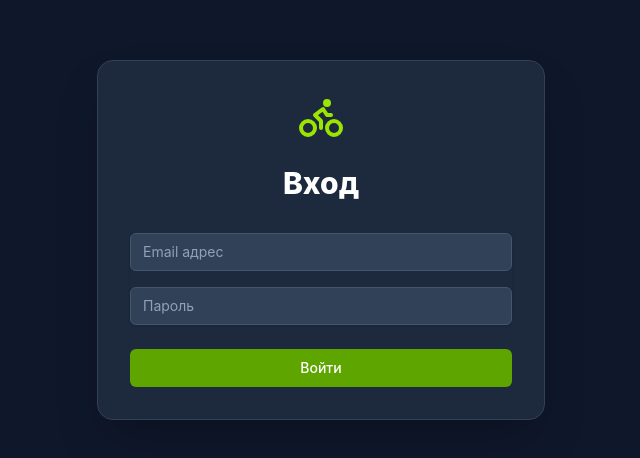
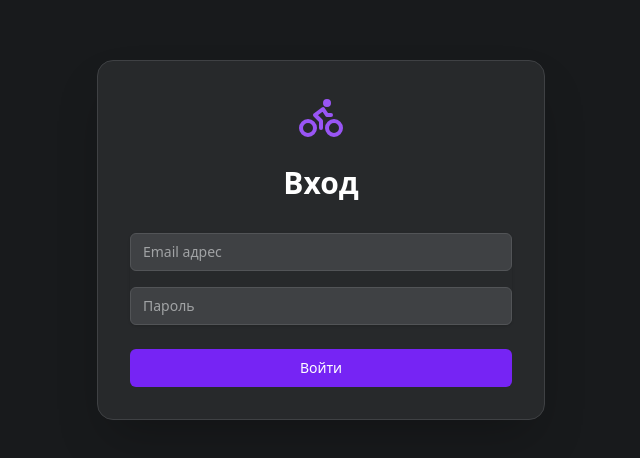
Before and after one commit to mushsup/rent, a React (Vite) app: page /#/admin/login in a window 1280 px wide. Shown: the part 160-618 px from the top of the page, without its empty margins (319-959 px from the left). Built offline with nearby package versions, Linux system fonts and the light colour scheme; no server answers.

Commit message:
style: match OpenRouter design tokens

```diff
--- a/src/App.tsx
+++ b/src/App.tsx
@@ -16,10 +16,10 @@ function App() {
     <>
       <Toaster position="top-right" toastOptions={{
         style: {
-          background: '#0f172a',
+          background: '#03080a',
           color: '#fff',
-          border: '1px solid #334155',
-          borderRadius: '10px',
+          border: '1px solid #fcfcfe14',
+          borderRadius: '6px',
         },
       }} />
       <Suspense fallback={<div className="min-h-screen bg-slate-100 dark:bg-slate-950 flex items-center justify-center text-slate-950 dark:text-white">Загрузка...</div>}>
--- a/src/index.css
+++ b/src/index.css
@@ -5,29 +5,86 @@
 @layer base {
   :root {
     color-scheme: light;
-    font-family: Inter, ui-sans-serif, system-ui, -apple-system, BlinkMacSystemFont, "Segoe UI", sans-serif;
+    font-family: "Plus Jakarta Sans", ui-sans-serif, system-ui, -apple-system, BlinkMacSystemFont, "Segoe UI", sans-serif;
     font-synthesis: none;
     text-rendering: optimizeLegibility;
+
+    /* OpenRouter-inspired design tokens: ink/cloud/grape. */
+    --or-ink: #03080a;
+    --or-cloud: #fcfcfe;
+    --or-grape: #7624f4;
+    --or-volt: #c8ff00;
+    --or-primary: var(--or-grape);
+
+    --color-slate-50: #fcfcfe;
+    --color-slate-100: #f4f4f5;
+    --color-slate-200: #e0e1e2;
+    --color-slate-300: #d1d3d5;
+    --color-slate-400: #a1a3a5;
+    --color-slate-500: #717376;
+    --color-slate-600: #525457;
+    --color-slate-700: #3f4144;
+    --color-slate-800: #27292b;
+    --color-slate-900: #181a1c;
+    --color-slate-950: #03080a;
+
+    --color-lime-50: #f8f2ff;
+    --color-lime-100: #f1e7ff;
+    --color-lime-200: #e5d1ff;
+    --color-lime-300: #bd8cff;
+    --color-lime-400: #9955f5;
+    --color-lime-500: #7624f4;
+    --color-lime-600: #7624f4;
+    --color-lime-700: #6419d7;
+    --color-lime-800: #4f14aa;
+    --color-lime-900: #7624f4;
+    --color-lime-950: #4f14aa;
   }
 
   .dark {
     color-scheme: dark;
+    --or-primary: var(--or-volt);
+
+    --color-slate-50: #fcfcfe;
+    --color-slate-100: #fcfcfe;
+    --color-slate-200: #d4d4d5;
+    --color-slate-300: #b0b0b1;
+    --color-slate-400: #8d8e90;
+    --color-slate-500: #696a6c;
+    --color-slate-600: #505153;
+    --color-slate-700: #353739;
+    --color-slate-800: #252628;
+    --color-slate-900: #0b0e0f;
+    --color-slate-950: #03080a;
+
+    --color-lime-50: #f4ffd1;
+    --color-lime-100: #eaff9b;
+    --color-lime-200: #dfff66;
+    --color-lime-300: #c8ff00;
+    --color-lime-400: #c8ff00;
+    --color-lime-500: #c8ff00;
+    --color-lime-600: #c8ff00;
+    --color-lime-700: #a6d600;
+    --color-lime-800: #7fa300;
+    --color-lime-900: #c8ff00;
+    --color-lime-950: #7fa300;
   }
 
   body {
     @apply bg-slate-100 text-slate-950 dark:bg-slate-950 dark:text-slate-100 transition-colors;
     min-width: 320px;
+    font-weight: 450;
     -webkit-font-smoothing: antialiased;
   }
 
   ::selection {
-    background: #d9f99d;
-    color: #1a2e05;
+    background: #e5d1ff;
+    color: #03080a;
   }
 
   .dark ::selection {
-    background: #365314;
-    color: #f7fee7;
+    background: #c8ff00;
+    color: #03080a;
   }
 
   * {
--- a/src/pages/admin/AdminPayments.tsx
+++ b/src/pages/admin/AdminPayments.tsx
@@ -210,15 +210,15 @@ export default function AdminPayments() {
                                     <AreaChart data={totalGraphData} margin={{ top: 10, right: 20, left: 0, bottom: 0 }}>
                                         <defs>
                                             <linearGradient id="colorTotalGraph" x1="0" y1="0" x2="0" y2="1">
-                                                <stop offset="5%" stopColor="#bef264" stopOpacity={0.2} />
-                                                <stop offset="95%" stopColor="#bef264" stopOpacity={0} />
+                                                <stop offset="5%" stopColor="var(--or-primary)" stopOpacity={0.2} />
+                                                <stop offset="95%" stopColor="var(--or-primary)" stopOpacity={0} />
                                             </linearGradient>
                                         </defs>
                                         <CartesianGrid strokeDasharray="3 3" stroke="#e2e8f0" className="dark:stroke-slate-800" vertical={false} />
                                         <XAxis dataKey="label" stroke="#94a3b8" fontSize={12} tickLine={false} axisLine={false} tickMargin={15} minTickGap={20} />
                                         <YAxis stroke="#94a3b8" fontSize={12} tickLine={false} axisLine={false} tickFormatter={(v) => `${v.toLocaleString('ru-RU')}`} />
-                                        <Tooltip cursor={{ stroke: '#bef264' }} contentStyle={{ backgroundColor: '#ffffff', borderColor: '#e2e8f0', borderRadius: '0.625rem', color: '#0f172a' }} itemStyle={{ color: '#65a30d', fontWeight: 'bold' }} formatter={(v) => [`€${v.toLocaleString('ru-RU', { minimumFractionDigits: 2, maximumFractionDigits: 2 })}`, 'Сумма долга']} labelFormatter={(label) => label} />
-                                        <Area type="monotone" dataKey="debtAmount" stroke="#a3e635" strokeWidth={3} fillOpacity={1} fill="url(#colorTotalGraph)" activeDot={{ r: 5, fill: '#a3e635', stroke: '#fff', strokeWidth: 2 }} />
+                                        <Tooltip cursor={{ stroke: 'var(--or-primary)' }} contentStyle={{ backgroundColor: '#ffffff', borderColor: '#03080a14', borderRadius: '0.5rem', color: '#03080a' }} itemStyle={{ color: 'var(--or-primary)', fontWeight: 'bold' }} formatter={(v) => [`€${v.toLocaleString('ru-RU', { minimumFractionDigits: 2, maximumFractionDigits: 2 })}`, 'Сумма долга']} labelFormatter={(label) => label} />
+                                        <Area type="monotone" dataKey="debtAmount" stroke="var(--or-primary)" strokeWidth={3} fillOpacity={1} fill="url(#colorTotalGraph)" activeDot={{ r: 5, fill: 'var(--or-primary)', stroke: '#fff', strokeWidth: 2 }} />
                                     </AreaChart>
                                 </ResponsiveContainer>
                             </div>
--- a/src/pages/admin/RevenueChart.tsx
+++ b/src/pages/admin/RevenueChart.tsx
@@ -24,8 +24,8 @@ export default function RevenueChart({ data }: Props) {
             <AreaChart data={data} margin={{ top: 0, right: 0, left: 0, bottom: 10 }}>
                 <defs>
                     <linearGradient id="colorAmount" x1="0" y1="0" x2="0" y2="1">
-                        <stop offset="5%" stopColor="#bef264" stopOpacity={0.28} />
-                        <stop offset="95%" stopColor="#bef264" stopOpacity={0} />
+                        <stop offset="5%" stopColor="var(--or-primary)" stopOpacity={0.28} />
+                        <stop offset="95%" stopColor="var(--or-primary)" stopOpacity={0} />
                     </linearGradient>
                 </defs>
                 <CartesianGrid strokeDasharray="3 3" stroke="#334155" vertical={false} />
@@ -41,11 +41,11 @@ export default function RevenueChart({ data }: Props) {
                 <YAxis hide />
                 <Tooltip
                     contentStyle={{ backgroundColor: '#0f172a', borderColor: '#334155', borderRadius: '0.625rem', color: '#f8fafc', boxShadow: '0 8px 24px rgba(0, 0, 0, 0.18)' }}
-                    itemStyle={{ color: '#bef264' }}
+                    itemStyle={{ color: 'var(--or-primary)' }}
                     formatter={(value) => [`${Number(value).toLocaleString('ru-RU')} zł`, 'Доход']}
                     labelFormatter={(label) => data.find((point) => point.date === label)?.fullLabel || label}
                 />
-                <Area type="monotone" dataKey="amount" stroke="#bef264" strokeWidth={2} fillOpacity={1} fill="url(#colorAmount)" activeDot={{ className: 'focus:outline-none', style: { outline: 'none' } }} />
+                <Area type="monotone" dataKey="amount" stroke="var(--or-primary)" strokeWidth={2} fillOpacity={1} fill="url(#colorAmount)" activeDot={{ className: 'focus:outline-none', style: { outline: 'none' } }} />
             </AreaChart>
         </ResponsiveContainer>
     );
```
Also changed, not shown: src/components/Layout.tsx (+7 -7 lines).
